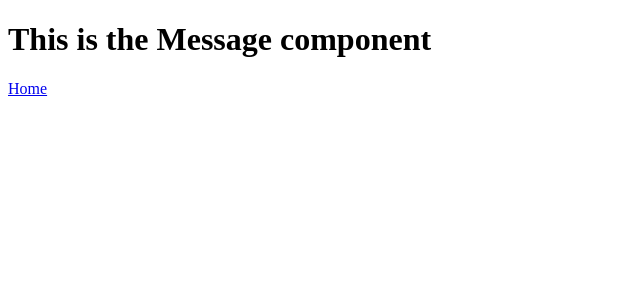
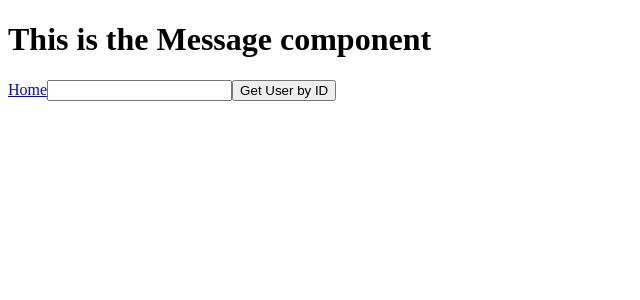
Before and after one commit to daveranola/Message-App, a React (Vite) app: page /message in a window 1280 px wide. Shown: the top 300 px of the page, without its empty margins (0-640 px from the left). Built offline with nearby package versions, Linux system fonts and the light colour scheme.

Commit message:
get user by id

```diff
--- a/src/App.jsx
+++ b/src/App.jsx
@@ -36,6 +36,8 @@ function App() {
     }
   }
 
+
+
   return (
     <div>
       <h1>Sign Up</h1>
--- a/src/Message.jsx
+++ b/src/Message.jsx
@@ -1,10 +1,22 @@
 import { Link } from 'react-router-dom';
+import { userService } from './services/api';
+import { useState } from 'react';
 
 function Message() {
+    const [userID, setUserID] = useState(null);
+
+    const getUserByID =() => {
+        userService.getById(userID) // example with ID 1
+        .then(res => console.log(res.data)) // log user data
+        .catch(err => console.error(err));
+    }
+
     return (
         <div>
             <h1>This is the Message component</h1>
             <Link to="/">Home</Link>
+            <input value={userID} onChange={e => setUserID(e.target.value)} />
+            <button onClick={getUserByID}>Get User by ID</button>
         </div>
     );
 }
--- a/src/services/api.js
+++ b/src/services/api.js
@@ -11,6 +11,7 @@ const api = axios.create({
 
 export const userService = {
   getAll: () => api.get('/all'),           // GET /demo/all
+  getById: (id) => api.get(`/userID`, {params: { id } }), // GET /demo/userID
   create: (user) => api.post('/add', user) // POST /demo/add
 };
 
```
Also changed, not shown: 2 other files (tests, documents, lock files or other folders).
